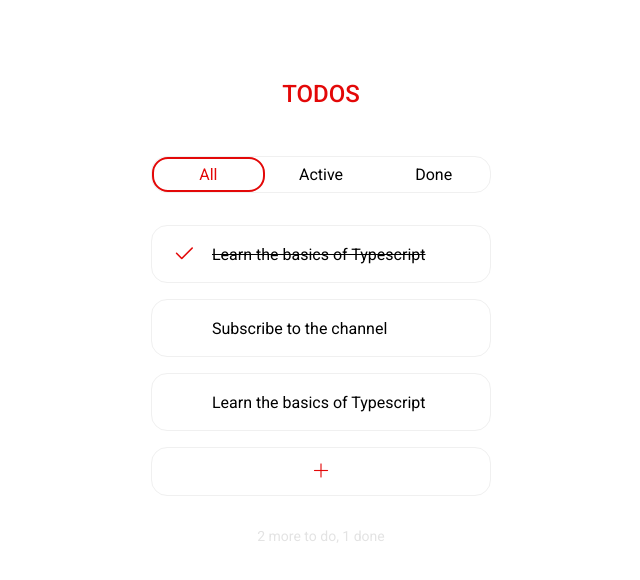
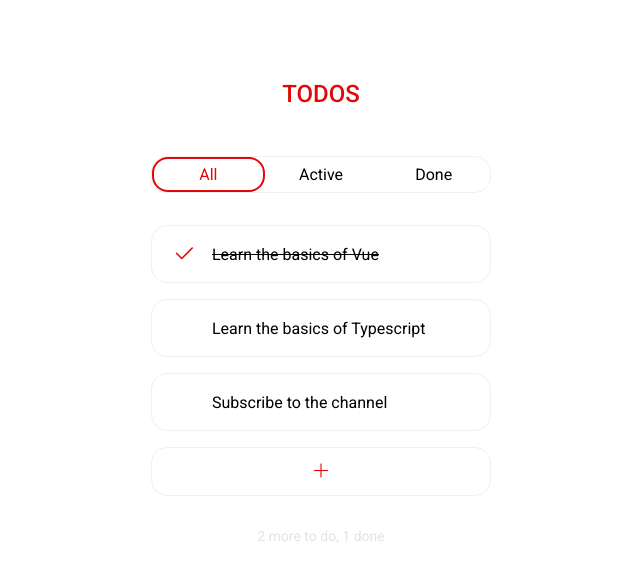
Before and after one commit to SMwebdeveloper/ts-todos, a Vue app: page / in a window 1280 px wide. Shown: the top 580 px of the page, without its empty margins (319-959 px from the left). Built offline with nearby package versions, Linux system fonts and the light colour scheme.

Commit message:
add todo

```diff
--- a/src/App.vue
+++ b/src/App.vue
@@ -1,32 +1,65 @@
 <template>
   <div id="app">
-    <AppHeader/>
-    <AppFilters/>
+    <AppHeader />
+    <AppFilters />
 
     <main class="app-main">
-      <AppTodoList/>
+      <AppTodoList
+      :todos="todos"
+      @toggle-todo="toggleTodo"
+      @remove-todo="removeTodo"
+    />
 
-      <AppAddTodo/>
+    <AppAddTodo  @add-todo="addTodo" />
     </main>
 
-    <AppFooter/>
+    <AppFooter />
   </div>
 </template>
 
 <script lang="ts">
 import { defineComponent } from "vue";
-import AppHeader from "./components/AppHeader.vue"
-import AppFilters from "./components/AppFilters.vue"
-import AppTodoList from "./components/AppTodoList.vue"
-import AppAddTodo from "./components/AppAddTodo.vue"
-import AppFooter from "./components/AppFooter.vue"
+import AppHeader from "./components/AppHeader.vue";
+import AppFilters from "./components/AppFilters.vue";
+import AppTodoList from "./components/AppTodoList.vue";
+import AppAddTodo from "./components/AppAddTodo.vue";
+import AppFooter from "./components/AppFooter.vue";
+import { Todo } from "./types/Todo";
+
+interface State {
+  todos: Todo[];
+}
 export default defineComponent({
-  components:{
+  components: {
     AppHeader,
     AppFilters,
     AppTodoList,
     AppAddTodo,
-    AppFooter
-  }
-})
+    AppFooter,
+  },
+  data(): State {
+    return {
+      todos: [
+        { id: 0, text: "Learn the basics of Vue", completed: true },
+        { id: 1, text: "Learn the basics of Typescript", completed: false },
+        { id: 2, text: "Subscribe to the channel", completed: false },
+      ],
+    };
+  },
+  methods: {
+    addTodo(todo: Todo) {
+      this.todos.push(todo)
+    },
+    toggleTodo(id: number) {
+      const targetTodo = this.todos.find((todo: Todo) => todo.id === id);
+
+      if (targetTodo) {
+        targetTodo.completed = !targetTodo.completed;
+      }
+    },
+    removeTodo(id: number) {
+      this.todos = this.todos.filter((todo: Todo) => todo.id !== id);
+    }
+  },
+});
 </script>
--- a/src/components/AppAddTodo.vue
+++ b/src/components/AppAddTodo.vue
@@ -1,37 +1,67 @@
 <template>
   <section class="add-todo">
-    <form v-if="isFormVisible" class="add-todo__form">
-      <button class="close-button" type="button" @click="showForm">
+    <form
+      v-if="isFormVisible"
+      class="add-todo__form"
+      @submit.prevent="addTodo"
+    >
+      <button
+        class="close-button"
+        type="button"
+        @click="closeForm"
+      >
         <i class="bi bi-x"></i>
       </button>
       <div class="text-input text-input--focus">
-        <input class="input" />
+        <input v-model="todoText" class="input" />
       </div>
       <button class="button button--filled">Add task</button>
     </form>
-    <button v-else @click="showForm" class="add-todo__show-form-button">
+    <button
+      v-else
+      class="add-todo__show-form-button"
+      @click="showForm"
+    >
       <i class="bi bi-plus-lg"></i>
     </button>
   </section>
 </template>
 
 <script lang="ts">
-import { defineComponent } from "vue";
+import { Todo } from '@/types/Todo';
+import { defineComponent } from 'vue';
 
 interface State {
-  isFormVisible: boolean
+  isFormVisible: boolean,
+  todoText: string
 }
 
 export default defineComponent({
   data(): State {
     return {
-      isFormVisible: false
+      isFormVisible: false,
+      todoText: '',
     }
   },
-  methods:{
-    showForm(){
-      this.isFormVisible = !this.isFormVisible
+  methods: {
+    showForm() {
+      this.isFormVisible = true
+    },
+    closeForm() {
+      this.isFormVisible = false
+    },
+    addTodo() {
+      this.$emit('addTodo', {
+        id: Date.now(),
+        text: this.todoText,
+        completed: false,
+      })
+
+      this.todoText = ''
     }
+  },
+  emits: {
+    addTodo: (todo: Todo) => todo
   }
 })
 </script>
--- a/src/components/AppTodoList.vue
+++ b/src/components/AppTodoList.vue
@@ -12,37 +12,30 @@
 
 <script lang="ts">
 import { Todo } from "@/types/Todo";
-import { defineComponent } from "vue";
+import { defineComponent, PropType } from "vue";
 import AppTodoItem from "./AppTodoItem.vue";
 
-interface State {
-  todos: Todo[];
-}
+
 export default defineComponent({
   components: {
     AppTodoItem,
   },
-  data(): State {
-    return {
-      todos: [
-        { id: 0, text: "Learn the basics of Typescript", completed: true },
-        { id: 1, text: "Subscribe to the channel", completed: false },
-        { id: 2, text: "Learn the basics of Typescript", completed: false },
-      ],
-    };
+  props: {
+    todos: {
+      type: Array as PropType<Todo[]>
+    }
   },
   methods: {
     toggleTodo(id: number) {
-      const targetTodo = this.todos.find((todo) => todo.id === id);
-
-      if (targetTodo) {
-        targetTodo.completed = !targetTodo.completed;
-      }
+      this.$emit('toggleTodo', id)
     },
     removeTodo(id: number) {
-       const todos = this.todos.filter(todo => todo.id !== id)
-       this.todos = todos
-    },
+      this.$emit('removeTodo', id)
+    }
   },
+  emits: {
+    toggleTodo: (id: number) => Number.isInteger(id),
+    removeTodo: (id: number) => Number.isInteger(id),
+  }
 });
 </script>
```
